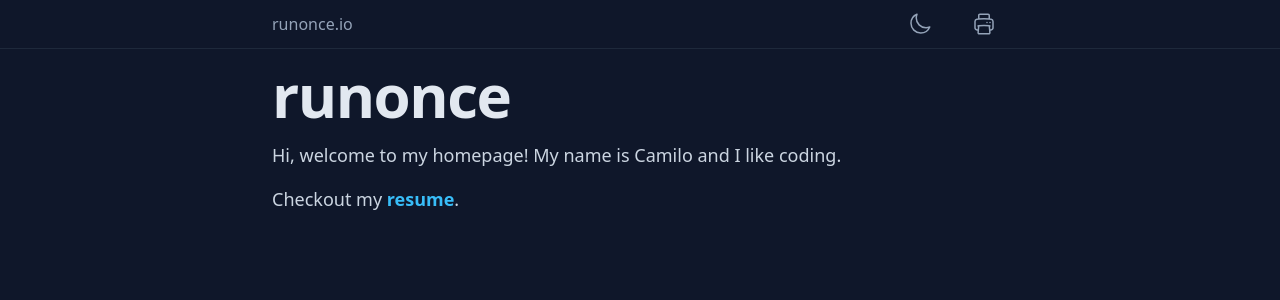
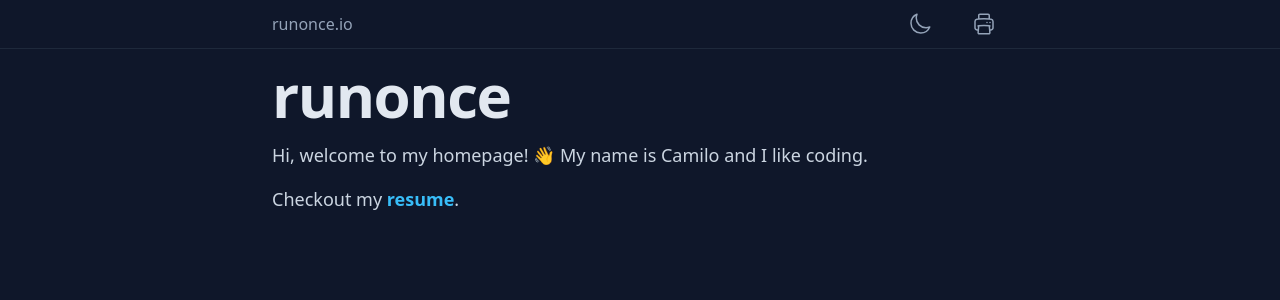
Before and after one commit to oncet/runonce, a Next.js app: page / in a window 1280 px wide. Shown: the top 300 px of the page. Built offline with nearby package versions, Linux system fonts and the light colour scheme.

Commit message:
update home

```diff
--- a/pages/index.js
+++ b/pages/index.js
@@ -5,7 +5,7 @@ export default function Home() {
   return (
     <>
       <Head>
-        <title>Camilo Rivera / Software Engineer</title>
+        <title>Camilo Rivera / Homepage</title>
         <meta
           name="description"
           content="Experienced developer proficient in TypeScript, React, Node.js, and SQL."
@@ -18,7 +18,7 @@ export default function Home() {
           Runonce
         </h1>
         <p className="mb-4 text-lg [text-wrap:balance] dark:text-slate-300">
-          Hi, welcome to my homepage! My name is Camilo and I like coding.
+          Hi, welcome to my homepage! 👋 My name is Camilo and I like coding.
         </p>
         <p className="mb-20 text-lg [text-wrap:balance] dark:text-slate-300">
           Checkout my{" "}
```
